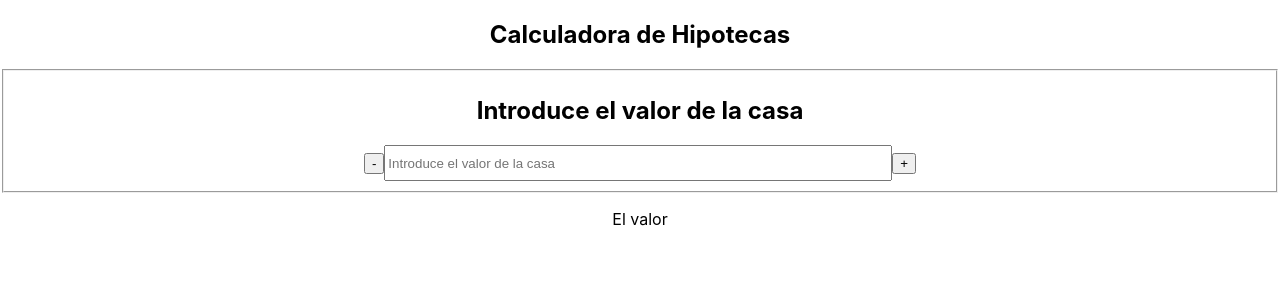
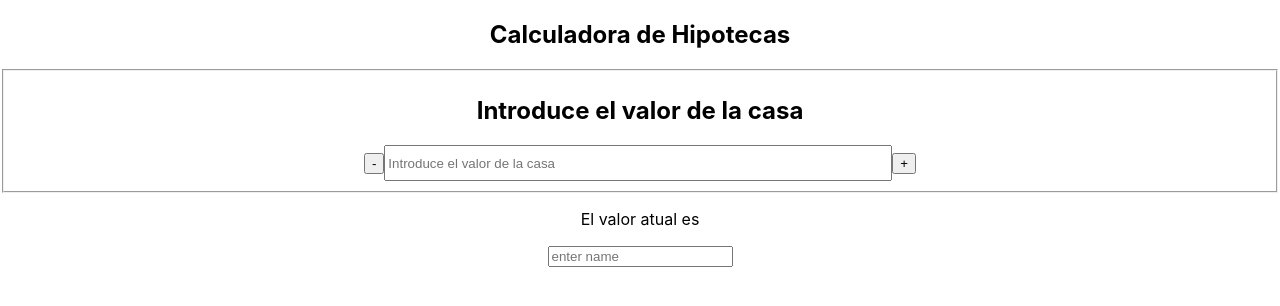
Before and after one commit to Dfernandezcode/11.2-MortgageCalculator, a React (Create React App) app: page / in a window 1280 px wide. Shown: the top 306 px of the page. Built offline with nearby package versions, Linux system fonts and the light colour scheme.

Commit message:
Update InputSample.js

```diff
--- a/src/components/InputSample/InputSample.js
+++ b/src/components/InputSample/InputSample.js
@@ -1,11 +1,22 @@
-
+import React from "react"
 import "./InputSample.css"
 
 const InputSample = () => {
+
+    console.log("paint inputSample");
+
+    //State to store input value.
+    const [name, setName] = React.useState("")
+
+    //useRef for DOM access
 return(
 
     <div className="input-sample">
-        <p>El valor</p>
+        <p>El valor atual es { name }</p>
+
+        <input onChange={ (event) => {
+            return setName(event.target.value);
+        } } type="text" placeholder="enter name"/>
     </div>
 )
 }
```
